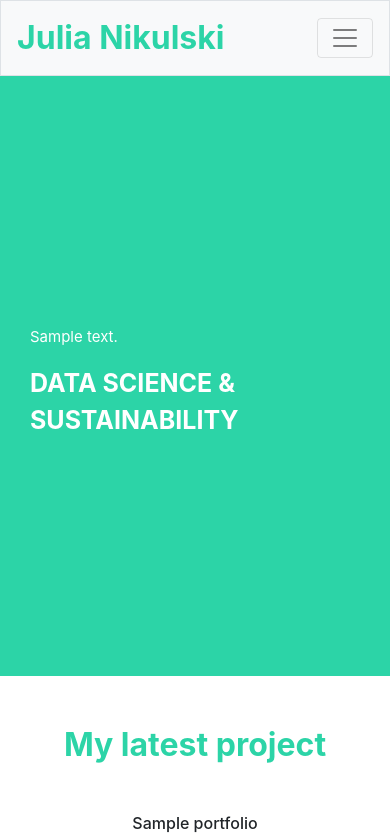
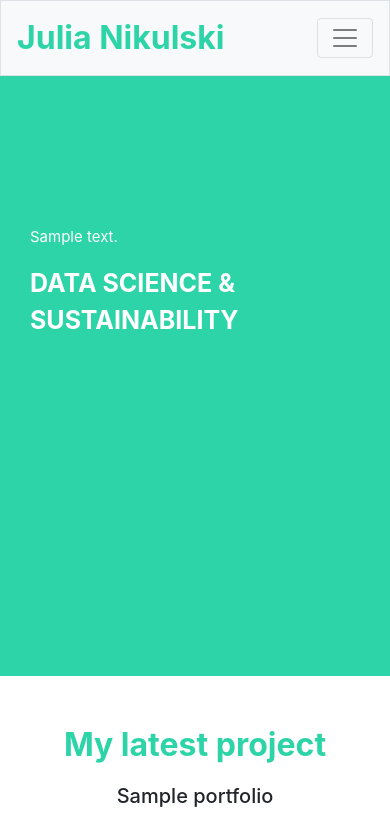
Before and after one commit to julianikulski/portfolio-website, a Flask app: page /en/ in a window 390 px wide. Shown: the top 836 px of the page. Run offline with Flask 2, Linux system fonts and the light colour scheme; a database or web service that is not in the repository returns one stand-in record (values such as "Sample title"); some libraries are stand-ins or nearby versions.

Commit message:
feat: Adjust padding and margin on index page

```diff
--- a/static/styles.css
+++ b/static/styles.css
@@ -103,7 +103,7 @@
 {
     color: #2CD4A7;
     font-weight: bold;
-    margin-bottom: 40px;
+    margin-bottom: 20px;
     padding: 10px;
 }
 
@@ -130,8 +130,7 @@
 
 .index-img
 {
-    padding-bottom: 5px;
-    min-height: 51px;
+    min-height: 60px;
 }
 
 .image
@@ -141,7 +140,7 @@
 
 .index-bottom
 {
-    margin-top: 30px;
+    margin-bottom: 30px;
 }
 
 .portfolio-row
@@ -219,6 +218,10 @@
 
 
 @media (max-width: 768px) {
+    .title-color
+    {
+        padding: 150px 0 80px;
+    }
     .portfolio-row
     {
         margin: 0px 10px 0px 10px;
@@ -227,6 +230,18 @@
     .button-row
     {
         margin-bottom: 40px;
+    }
+    .index-bottom
+    {
+        margin-bottom: 60px;
+    }
+    .index-header
+    {
+        margin-bottom: 10px;
+    }
+    .index-img
+    {
+        min-height: 40px;
     }
 }
 
--- a/templates/index.html
+++ b/templates/index.html
@@ -25,7 +25,7 @@
                     </div>
                     <div class="row justify-content-center">
                         <div class="row index-img text-center">
-                            <h6>{{ latest_project["title"] }}</h6>
+                            <h5>{{ latest_project["title"] }}</h5>
                         </div>
                     </div>
                     <div class="row">
@@ -59,7 +59,7 @@
                     </div>
                     <div class="row justify-content-center">
                         <div class="row index-img text-center">
-                            <h6>{{ blog_article["title"] }}</h6>
+                            <h5>{{ blog_article["title"] }}</h5>
                         </div>
                     </div>
                     <div class="row">
```
